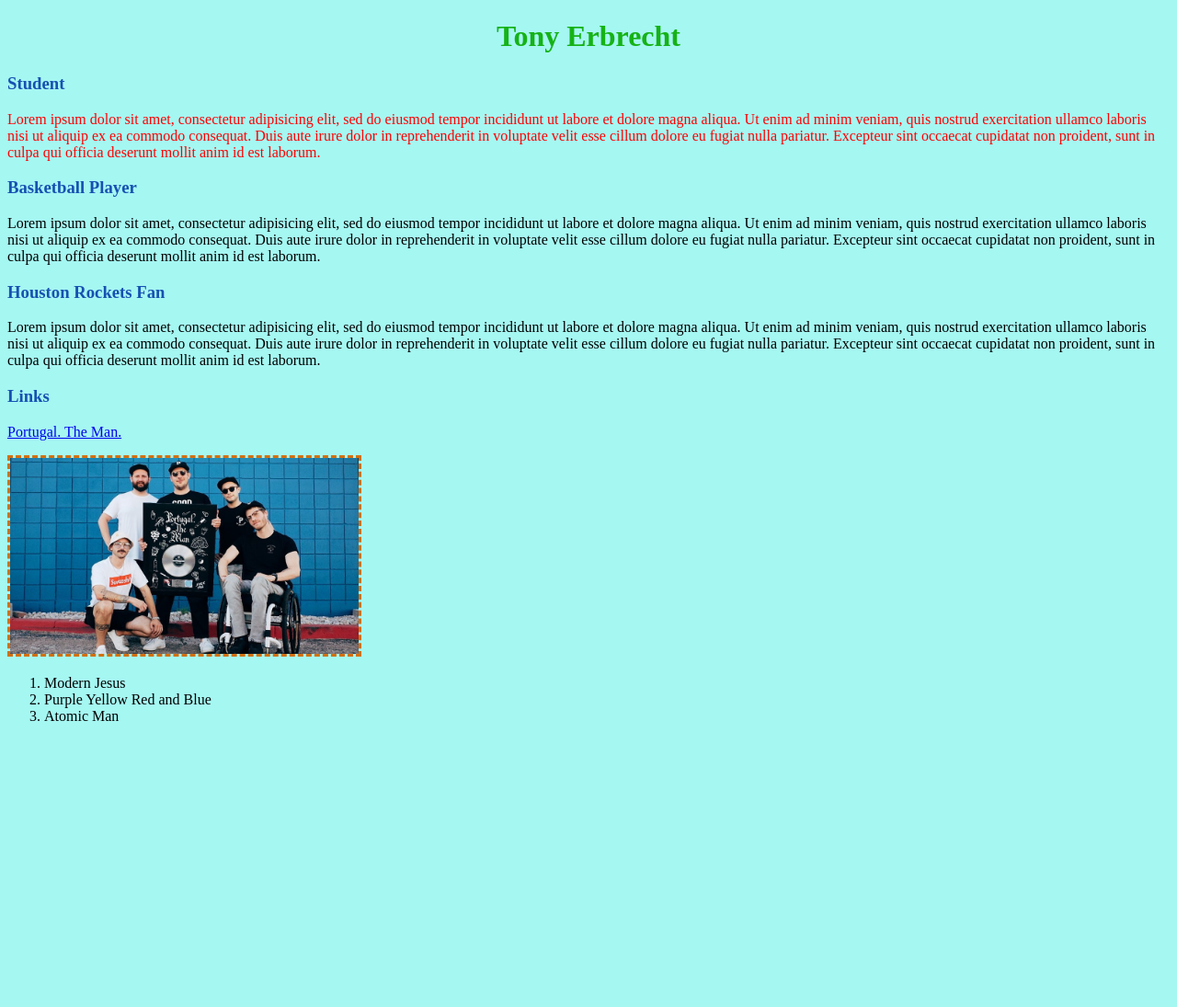
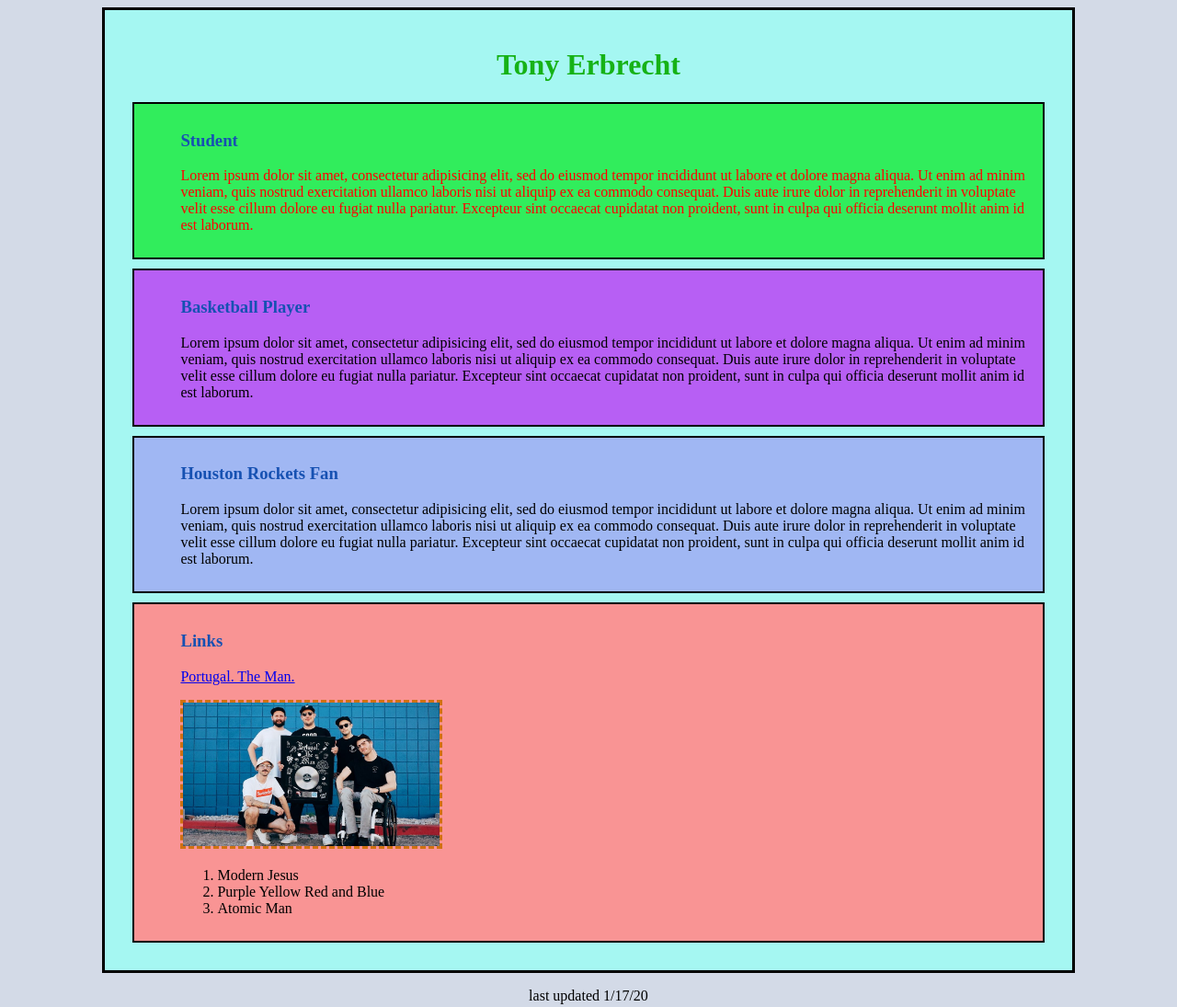
Before and after one commit to TonyErbrecht/q3, a plain HTML site: page bio.html in a window 1280 px wide. Shown: the whole page at 92% size. Before the commit the page ends 804 px from the top, so only its background shows below. Drawn offline with Linux system fonts and the light colour scheme.

Commit message:
update
update

```diff
--- a/bio.html
+++ b/bio.html
@@ -5,8 +5,9 @@
 		<title>Tony Erbrecht</title>
 	</head>
 	<body>
+		<div class="wrapper">
 			<h1>Tony Erbrecht</h1>
-
+			<section class="section1">
 				<h3>Student</h3>
 				<p class="studentpara">Lorem ipsum dolor sit amet, consectetur adipisicing elit, sed do eiusmod
 				tempor incididunt ut labore et dolore magna aliqua. Ut enim ad minim veniam,
@@ -14,7 +15,8 @@
 				consequat. Duis aute irure dolor in reprehenderit in voluptate velit esse
 				cillum dolore eu fugiat nulla pariatur. Excepteur sint occaecat cupidatat non
 				proident, sunt in culpa qui officia deserunt mollit anim id est laborum.</p>
-
+			</section>
+			<section class="section2">
 				<h3>Basketball Player</h3>
 				<p>Lorem ipsum dolor sit amet, consectetur adipisicing elit, sed do eiusmod
 				tempor incididunt ut labore et dolore magna aliqua. Ut enim ad minim veniam,
@@ -22,7 +24,8 @@
 				consequat. Duis aute irure dolor in reprehenderit in voluptate velit esse
 				cillum dolore eu fugiat nulla pariatur. Excepteur sint occaecat cupidatat non
 				proident, sunt in culpa qui officia deserunt mollit anim id est laborum.</p>
-
+			</section>
+			<section class="section3">
 				<h3>Houston Rockets Fan</h3>
 				<p>Lorem ipsum dolor sit amet, consectetur adipisicing elit, sed do eiusmod
 				tempor incididunt ut labore et dolore magna aliqua. Ut enim ad minim veniam,
@@ -30,7 +33,8 @@
 				consequat. Duis aute irure dolor in reprehenderit in voluptate velit esse
 				cillum dolore eu fugiat nulla pariatur. Excepteur sint occaecat cupidatat non
 				proident, sunt in culpa qui officia deserunt mollit anim id est laborum.</p>
-
+			</section>
+			<section class="section4">
 				<h3>Links</h3>
 				<p><a href="https://www.portugaltheman.com" target="blank"> Portugal. The Man. </a>
 				</p> <img src="images/portugaltheman.jpg">
@@ -39,6 +43,10 @@
 					<li>Purple Yellow Red and Blue</li>
 					<li>Atomic Man</li>
 				</ol>
-
+			</section>
+		</div>
+		<div>
+			<footer> <p> last updated 1/17/20 </p> </footer>
+		</div>
 	</body>
 </html>
--- /dev/null
+++ b/css/bandstyle.css
@@ -0,0 +1,56 @@
+.wrapper{
+	max-width: 80%;
+	margin: 0	auto;
+	background-color: #A7D0E0;
+	padding: 10px;
+	border: 3px	solid	black;
+}
+h1{
+	text-align: center;
+	color: #2E9E1A;
+}
+h3{
+	color: #DBE421;
+}
+.clearfix:after {
+	content: "";
+	visibility: hidden;
+	display: block;
+	height: 0;
+	clear: both;
+}
+img{
+	float: left;
+	width: 300px;
+	border: 3px	black	solid;
+}
+section{
+	padding: 10px;
+	padding-left: 50px;
+	border: 2px	solid;
+	margin: 10px;
+}
+.sect1{
+	background-color: #31ED5C;
+}
+
+.sect2{
+	background-color: #B75FF4;
+
+}
+.sect3{
+	background-color: #F37272;
+
+}
+p{
+	padding-left: 320px;
+}
+footer{
+	text-align: center;
+}
+.footer{
+	padding: 0px;
+}
+a{
+	padding-left: 10px;
+}
--- a/css/biostyle.css
+++ b/css/biostyle.css
@@ -1,3 +1,17 @@
+.wrapper{
+	max-width: 80%;
+	margin: 0	auto;
+	background-color: #A5F7F2;
+	padding: 20px;
+	border: 3px	black	solid;
+
+}
+section{
+	padding: 10px;
+	padding-left: 50px;
+	border: 2px	solid;
+	margin: 10px;
+}
 h1{
 	text-align: center;
 	color: #16B216;
@@ -6,7 +20,7 @@ h3{
 	color: #1651B2;
 }
 body{
-	background-color: #A5F7F2;
+	background-color: #D3DAE7;
 }
 img{
 	width: 30%;
@@ -18,3 +32,23 @@ img{
 .studentpara{
 	color: red;
 }
+footer{
+	text-align: center;
+}
+
+.section1 {
+	background-color: #31ED5C;
+}
+
+.section2{
+	background-color: #B75FF4;
+
+}
+.section3{
+	background-color: #A0B7F3;
+
+}
+.section4{
+	background-color: #F99494;
+
+}
--- /dev/null
+++ b/css/clearstyle.css
@@ -0,0 +1,23 @@
+.wrapper{
+	max-width: 80%;
+	margin: 0	auto;
+	background-color: red;
+}
+img{
+	max-width: 60%;
+	float: left;
+	border: 4px	solid	black;
+
+}
+h1{
+	background-color: blue;
+	padding: 10px;
+
+}
+.clearfix:after{
+	content: "";
+	visibility: hidden;
+	display: block;
+	height: 0;
+	clear: both;
+}
--- /dev/null
+++ b/css/indexstyle.css
@@ -0,0 +1,17 @@
+body{
+	background-color: lightyellow;
+}
+p{
+	font-family: "helvetica",	sans-serif;
+	color: darkred;
+	margin-top: 100px;
+}
+h1{
+	text-align: center;
+	font-family: "Impact",	sans-serif;
+	color: yellowgreen;
+	background-color: brown;
+}
+img{
+	border: 2px	solid	black;
+}
```
Also changed, not shown: band.html (added, +53 -0 lines), clear.html (added, +44 -0 lines), headings.html (added, +52 -0 lines), homepage.html (added, +10 -0 lines), index.html (+10 -49 lines), css/homepagestyle.css (added), images/award.jfif (added), images/evilfriends.jfif (added), images/jamesharden.jpg (added), images/portugaltheman2.jfif (added), images/ptmgrammy.jfif (added), images/woodstock.jfif (added). Lines whose indentation alone changed are shown as unchanged.
